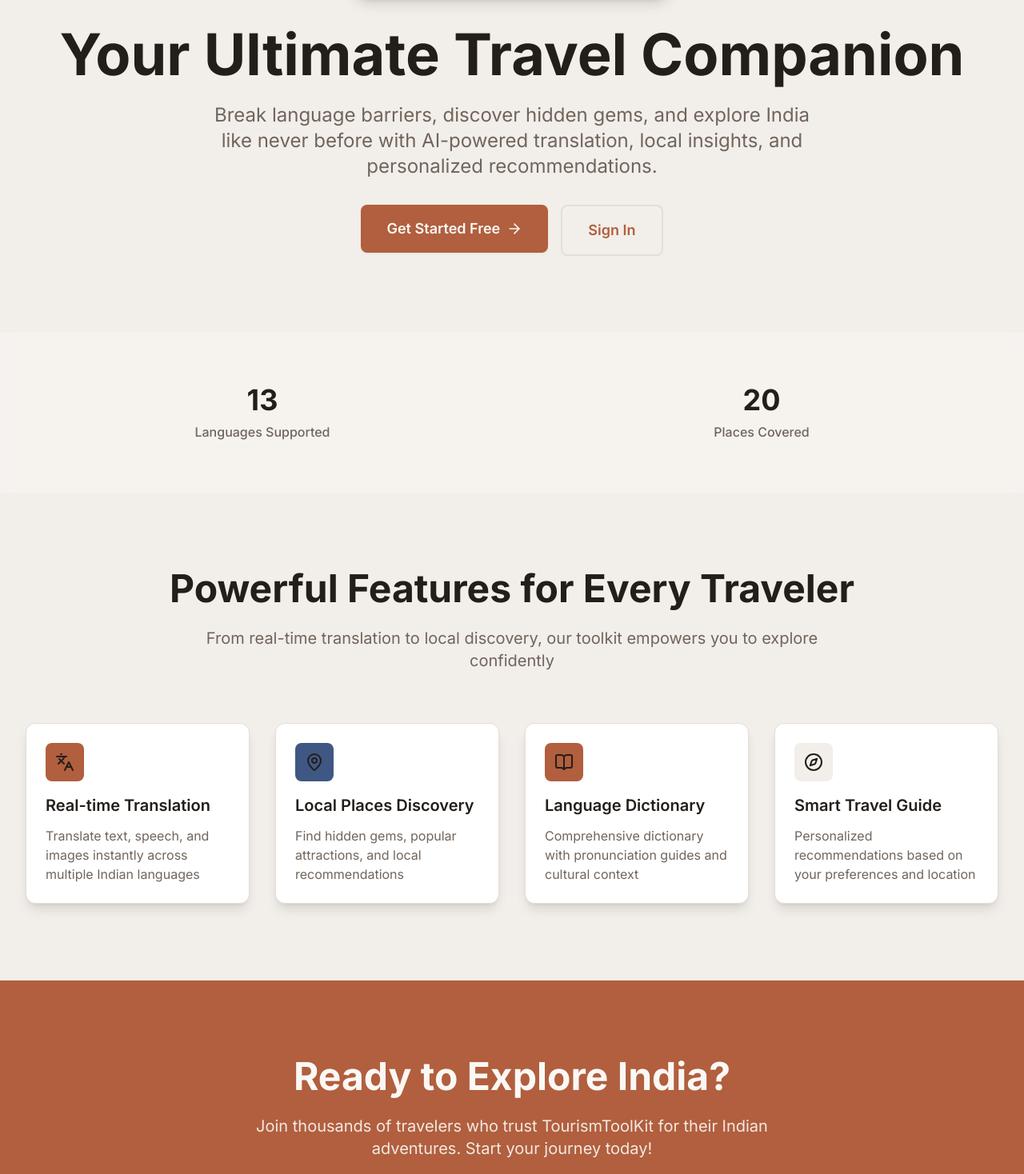
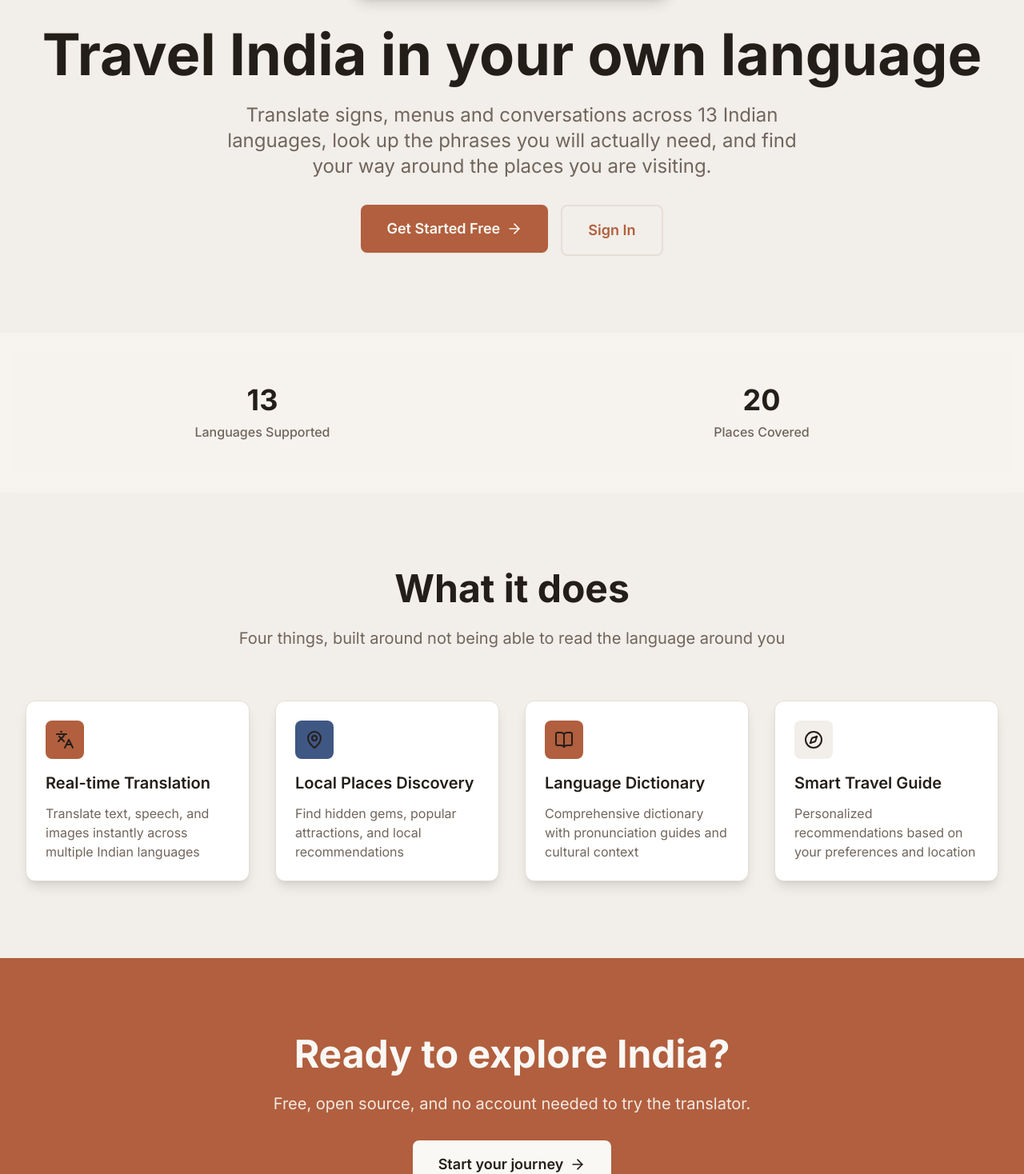
Before and after one commit to Dileepadari/TourismToolKit, a Next.js app in the folder frontend/: page / in a window 1280 px wide. Shown: the part 186-1654 px from the top of the page at 80% size. Built offline with nearby package versions, Linux system fonts and the light colour scheme; no server answers.

Commit message:
copy: say what the app does instead of the template's adjectives

```diff
--- a/frontend/locales/en.ts
+++ b/frontend/locales/en.ts
@@ -42,16 +42,16 @@ export const en = {
 
   // Home Page
   home: {
-    title: 'Your Ultimate Travel Companion',
-    subtitle: 'Break language barriers, discover hidden gems, and explore India like never before with AI-powered translation, local insights, and personalized recommendations.',
+    title: 'Travel India in your own language',
+    subtitle: 'Translate signs, menus and conversations across 13 Indian languages, look up the phrases you will actually need, and find your way around the places you are visiting.',
     getStarted: 'Get Started Free',
     signIn: 'Sign In',
     poweredBy: 'Powered by TourismToolKit',
 
     // Features
     features: {
-      title: 'Powerful Features for Every Traveler',
-      subtitle: 'From real-time translation to local discovery, our toolkit empowers you to explore confidently',
+      title: 'What it does',
+      subtitle: 'Four things, built around not being able to read the language around you',
       translation: {
         title: 'Real-time Translation',
         description: 'Translate text, speech, and images instantly across multiple Indian languages',
@@ -80,9 +80,9 @@ export const en = {
 
     // CTA
     cta: {
-      title: 'Ready to Explore India?',
-      subtitle: 'Join thousands of travelers who trust TourismToolKit for their Indian adventures. Start your journey today!',
-      button: 'Start Your Journey',
+      title: 'Ready to explore India?',
+      subtitle: 'Free, open source, and no account needed to try the translator.',
+      button: 'Start your journey',
     },
   },
 
```
